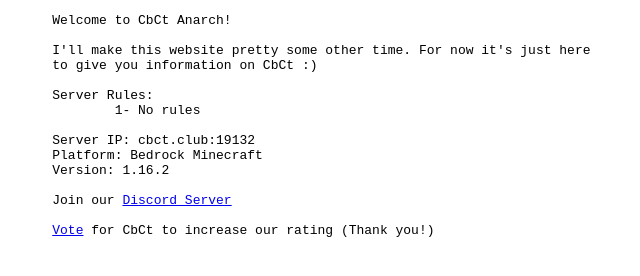
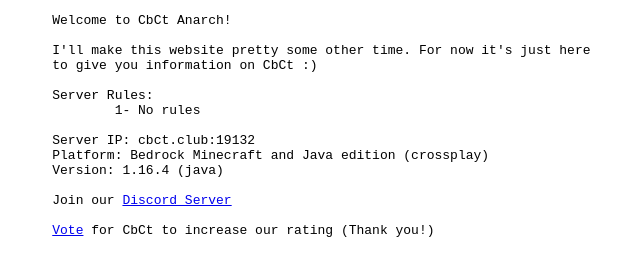
Before and after one commit to hibatica/cbct-website, a plain HTML site: page index.html in a window 1280 px wide. Shown: the whole page, without its empty margins (143-783 px from the left). Drawn offline with Linux system fonts and the light colour scheme.

Commit message:
added java

```diff
--- a/index.html
+++ b/index.html
@@ -15,8 +15,8 @@
 				1- No rules
 
 			Server IP: cbct.club:19132
-			Platform: Bedrock Minecraft
-			Version: 1.16.2
+			Platform: Bedrock Minecraft and Java edition (crossplay)
+			Version: 1.16.4 (java)
 
 			Join our <a href="discord/">Discord Server</a>
 
```
